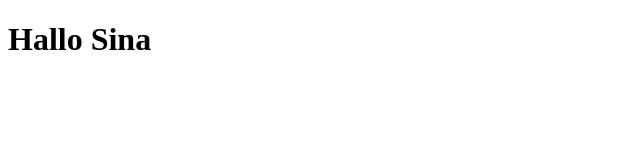
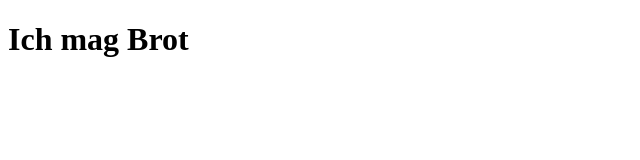
Before and after one commit to CemTbi/webdev, a plain HTML site: page site/index.html in a window 1280 px wide. Shown: the whole page, without its empty margins (0-640 px from the left). Drawn offline with Linux system fonts and the light colour scheme.

Commit message:
small change

```diff
--- a/site/index.html
+++ b/site/index.html
@@ -7,7 +7,7 @@
 </head>
 <body>
 
-    <h1>Hallo Sina</h1>
+    <h1>Ich mag Brot</h1>
 
 </body>
 </html>
```
